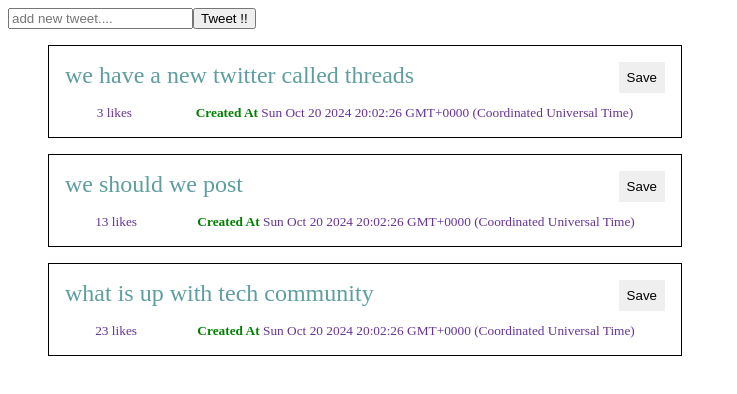
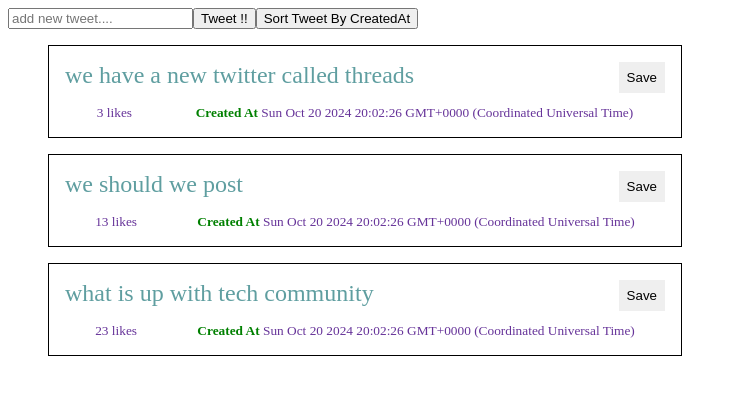
Before and after one commit to amitrahul/Twitter_app_react, a React (Vite) app: page / in a window 1280 px wide. Shown: the top 394 px of the page, without its empty margins (0-737 px from the left). Built offline with nearby package versions, Linux system fonts and the light colour scheme.

Commit message:
sort tweet feature implement and add validation on tweet button

```diff
--- a/package.json
+++ b/package.json
@@ -11,7 +11,8 @@
   },
   "dependencies": {
     "react": "^18.3.1",
-    "react-dom": "^18.3.1"
+    "react-dom": "^18.3.1",
+    "react-toastify": "^10.0.6"
   },
   "devDependencies": {
     "@eslint/js": "^9.11.1",
--- a/src/components/AddTweet.jsx
+++ b/src/components/AddTweet.jsx
@@ -1,9 +1,12 @@
 import { useState } from "react";
+import { ToastContainer, toast } from "react-toastify";
+import "react-toastify/dist/ReactToastify.css";
 
 const AddTweet = ({ onAddTweet }) => {
   const [text, setText] = useState("");
   return (
     <>
+      <ToastContainer position="top-center" />
       <input
         placeholder="add new tweet...."
         value={text}
@@ -11,8 +14,12 @@
       />
       <button
         onClick={() => {
-          onAddTweet(text);
-          setText("");
+          if (text) {
+            onAddTweet(text);
+            setText("");
+          } else {
+            toast.warning("Please write tweet content");
+          }
         }}
       >
         Tweet !!
--- a/src/components/Twitter.jsx
+++ b/src/components/Twitter.jsx
@@ -40,14 +40,33 @@
   };
 
   const handleEditTweet = (newTweet) => {
+    /**
+     * Here map is giving new array so directly update the setTweets with updatedTweetList.
+     * no need to destructured in a new array.
+     */
     const updatedTweetList = tweets.map((currentTweet) => {
       return currentTweet?.id === newTweet?.id ? newTweet : currentTweet;
     });
     setTweets(updatedTweetList);
   };
+  const handleSortTweet = () => {
+    tweets.sort(
+      (tweet1, tweet2) =>
+        tweet2?.createdAt.getTime() - tweet1?.createdAt.getTime()
+    );
+    /*
+    if we use it then, it will not work beacuse content inside it changed but
+    reference of array is still same. so useSate only work if reference is changed.
+    */
+    // setTweets(tweets);
+
+    // this will works.through this we are creating a new array.
+    setTweets([...tweets]);
+  };
   return (
     <>
       <AddTweet onAddTweet={handleAddTweet} />
+      <button onClick={handleSortTweet}>Sort Tweet By CreatedAt</button>
       <TweetList tweets={tweets} onEditTweet={handleEditTweet} />
     </>
   );
```
Also changed, not shown: 1 other file (tests, documents, lock files or other folders).
